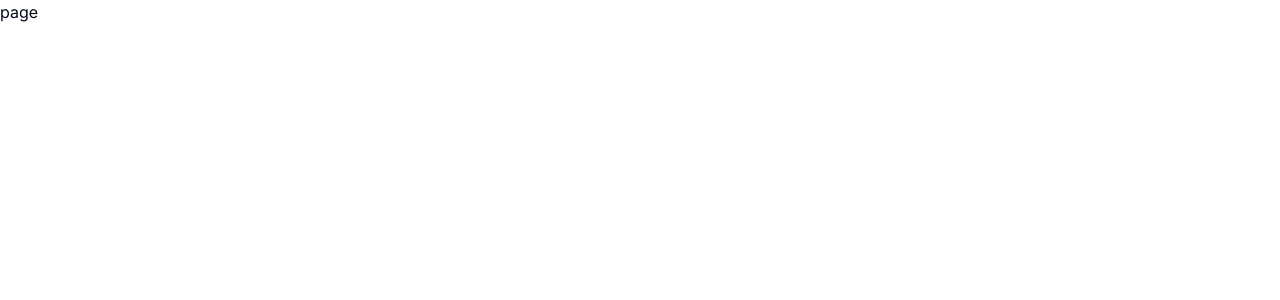
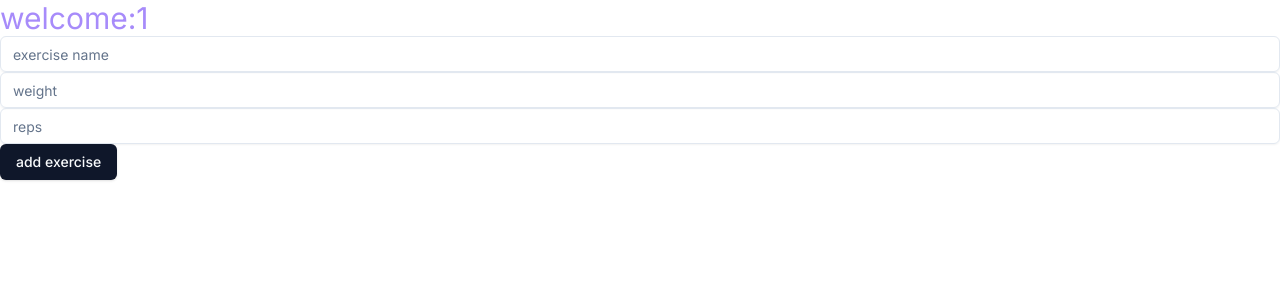
Before and after one commit to Harish01234/demo, a Next.js app: page /profile/1 in a window 1280 px wide. Shown: the top 300 px of the page. Built offline with nearby package versions, Linux system fonts and the light colour scheme.

Commit message:
adding exercise implemented

```diff
--- a/src/app/api/addexercise/route.tsx
+++ b/src/app/api/addexercise/route.tsx
@@ -8,10 +8,11 @@ import jwt from 'jsonwebtoken'
 connectDb()
 export async function POST(request:NextRequest) {
 
+
     const reqBody=await request.json()
-    const {username,name,reps,weight}=reqBody
+    const {email,name,reps,weight}=reqBody
     try {
-        const user = await User.findOne({ username }).exec();
+        const user = await User.findOne({ email }).exec();
 
 
     if (!user) {
--- a/src/app/profile/[username]/page.tsx
+++ b/src/app/profile/[username]/page.tsx
@@ -1,8 +1,45 @@
-import React from 'react'
+"use client"
+import { Button } from '@/components/ui/button';
+import { Input } from '@/components/ui/input';
+import axios from 'axios';
+import { useParams } from 'next/navigation';
+import React, { useState } from 'react'
 
 function Page() {
+  const params = useParams<{ username: string }>();
+  const email = params.username;
+  const emailWithoutPercentEncoding = decodeURIComponent(email);
+  const [data, setdata] = useState({
+    email:emailWithoutPercentEncoding,
+    name:'',
+    reps:'',
+    weight:''
+  })
+    const add=async()=>{
+      console.log(data);
+      try {
+       await axios.post('/api/addexercise',data).then(()=>{console.log("exercise added");
+        }).catch(()=>{console.log("unable to add exercise");
+        })
+      } catch (error) {
+
+      }
+
+    }
+
   return (
-    <div>page</div>
+    <div>
+      <div className='text-3xl text-violet-400'>welcome:{emailWithoutPercentEncoding}</div>
+      <div>
+       <form action={add}>
+        <Input placeholder='exercise name' name='name'  onChange={(e) => setdata({ ...data, name: e.target.value })} />
+        <Input placeholder='weight' name='weight'  onChange={(e) => setdata({ ...data, weight: e.target.value })}/>
+        <Input placeholder='reps' name='reps'  onChange={(e) => setdata({ ...data, reps: e.target.value })}/>
+        <Button >add exercise</Button>
+       </form>
+      </div>
+
+    </div>
   )
 }
 
--- a/src/middleware.ts
+++ b/src/middleware.ts
@@ -14,10 +14,10 @@ export function middleware(request: NextRequest) {
   console.log(hasCookie);
 
   if (
-    hasCookie &&
-    (url.pathname.startsWith('/signup') ||
-      url.pathname.startsWith('/main')
-      )
+    !hasCookie &&
+    (url.pathname.startsWith('/profile')
+
+    )
   ) {
     return NextResponse.redirect(new URL('/', request.url));
   }
```
Also changed, not shown: src/app/main/page.tsx (+8 -1 lines).
